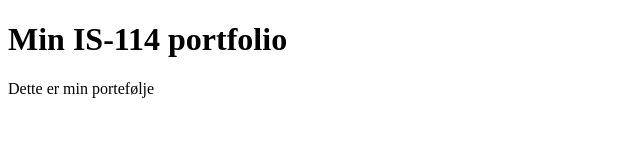
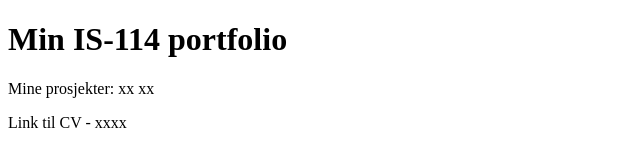
Before and after one commit to Azders/AndersOblig3, a plain HTML site: page docs/index.html in a window 1280 px wide. Shown: the whole page, without its empty margins (0-640 px from the left). Drawn offline with Linux system fonts and the light colour scheme.

Commit message:
La inn plassholder

```diff
--- a/docs/index.html
+++ b/docs/index.html
@@ -7,6 +7,10 @@
 </head>
 <body>
     <h1>Min IS-114 portfolio</h1>
-    <p>Dette er min portefølje</p>
+    <p>Mine prosjekter:
+        xx
+        xx
+    </p>
+    <p>Link til CV - xxxx</p>
 </body>
 <html>
```
